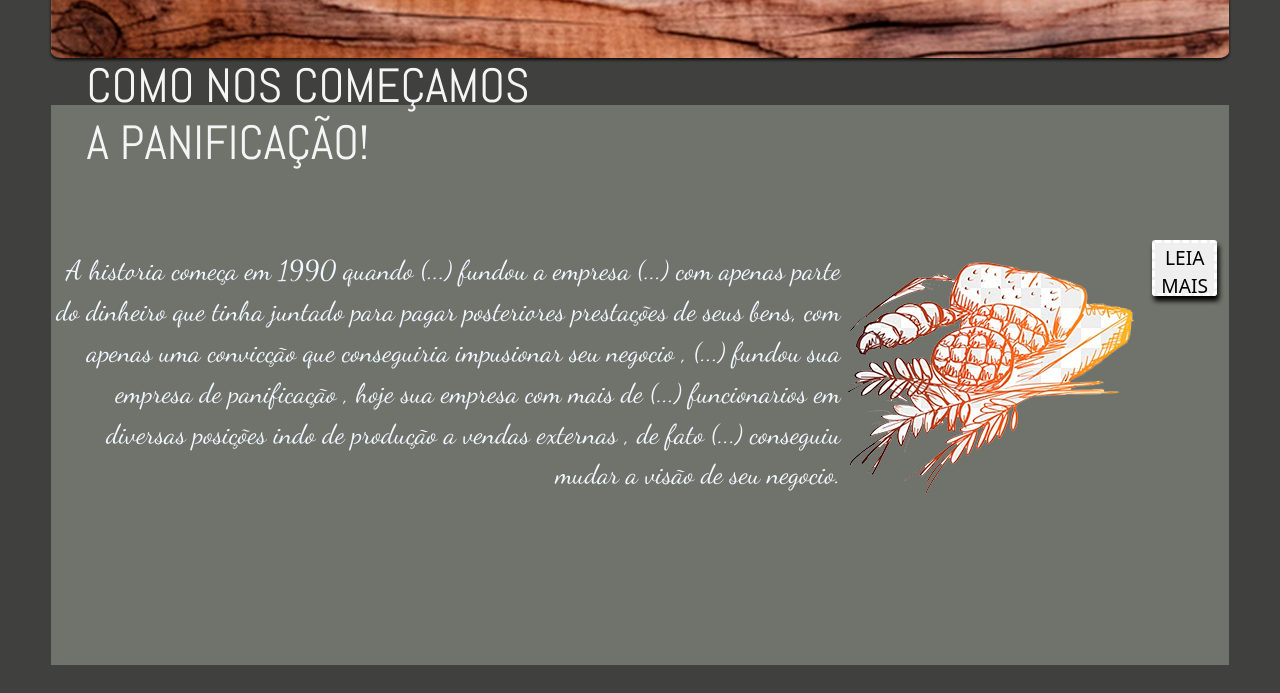
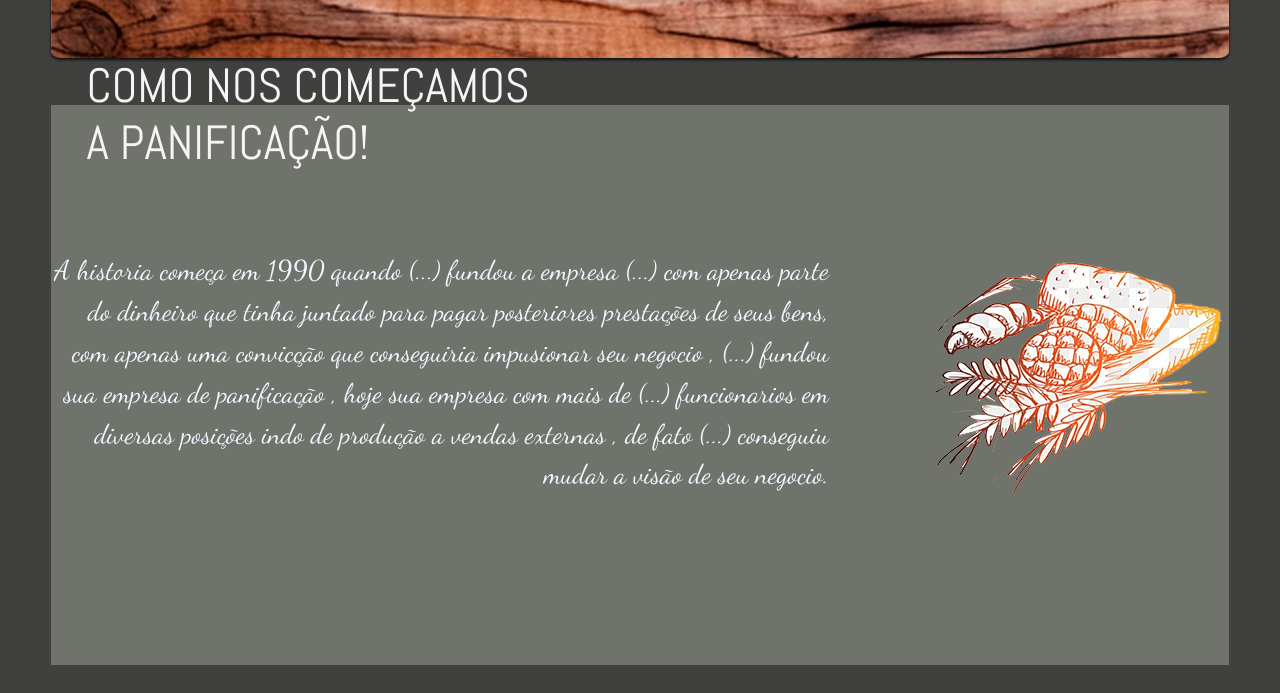
Before and after one commit to xKuth/Projeto_padaria-django, a Django app: page / in a window 1280 px wide. Shown: the part 632-1325 px from the top of the page. Run offline with Django 5.2, Linux system fonts and the light colour scheme; some libraries are stand-ins or nearby versions.

Commit message:
add gap on div flex on section extra infor'

```diff
--- a/parceiros/static/css/desktop.css
+++ b/parceiros/static/css/desktop.css
@@ -190,7 +190,7 @@ h2.title_produts{
 }
 .content_extra_info{
     display: flex;
-    justify-content: space-between;
+    gap: 100px;
 
 }
 .section_infor_extra > h2{
@@ -216,7 +216,6 @@ h2.title_produts{
 .width_extra_info_img{
     display: flex;
     width: 70%;
-    flex-direction: column;
     justify-content: space-around;
 }
 /* Mid section annoucement */
--- a/parceiros/templates/html/pagina01.html
+++ b/parceiros/templates/html/pagina01.html
@@ -115,7 +115,7 @@
                         <img src="{% static '/imgs/tag_05.png' %}" alt="img_right_bootom" class="width_extra_info_img">
                     </div>
                 </div>
-                <button class="button_annoucement-nonebg">LEIA MAIS</button>
+                <!-- <button class="button_annoucement-nonebg">LEIA MAIS</button>  butão para mexer -->
             </div>
         </section>
         <section class="section_outher_products"><!-- Section outher products -->
```
